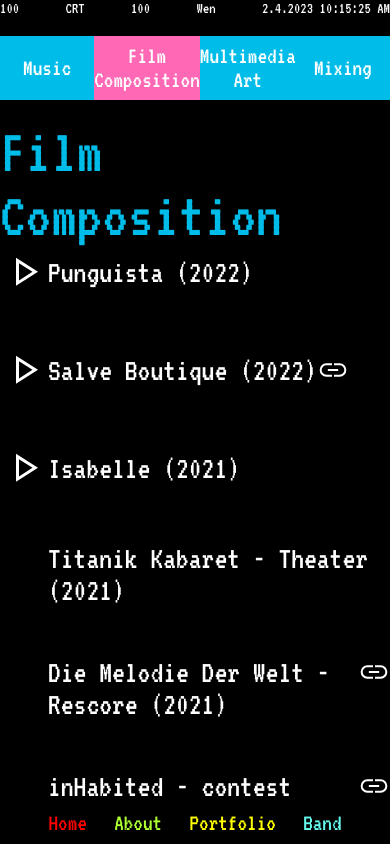
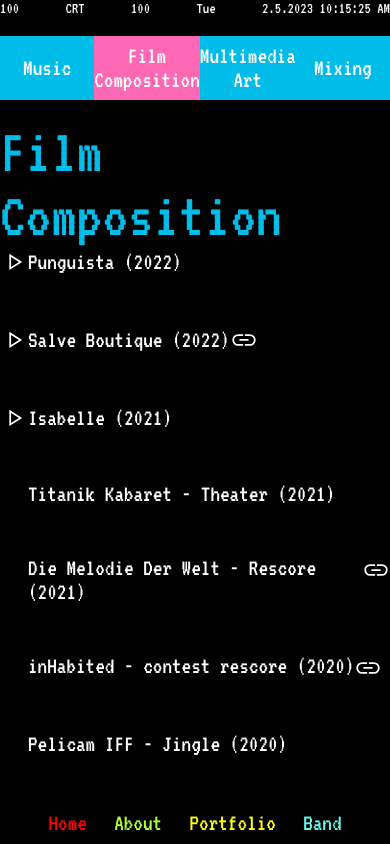
Before and after one commit to paluras/zaharen.co, a React (Vite) app: page /film in a window 390 px wide. Built offline with nearby package versions, Linux system fonts and the light colour scheme.

Commit message:
Font size and center contacts

```diff
--- a/src/App.css
+++ b/src/App.css
@@ -2,6 +2,7 @@
   font-family: "VT323", monospace;
   margin: 0;
 }
+
 *::-webkit-scrollbar {
   width: 0;
 }
@@ -391,6 +392,7 @@ iframe {
   gap: 30px;
   width: 60%;
   margin: auto;
+  margin-top: -100px;
 }
 
 .contact-text > div > a {
@@ -626,10 +628,14 @@ video {
     justify-content: center;
     text-align: center;
     font-size: 2rem;
-    grid-template-columns: 1fr;
+    grid-template-columns: 300px;
     color: white;
     gap: 30px;
-    width: 30%;
+
+  }
+  .contact-text > div{
+    display: flex;
+    justify-content: center;
   }
 
   .big-img {
@@ -637,6 +643,18 @@ video {
   }
   nav > p {
     font-size: 1.5rem;
+  }
+  .text{
+    font-size: 1.5rem;
+  }
+   .secondNav > a > li {
+    font-size: 1.5rem;
+  }
+  .icon{
+    width: 28px;
+  }
+  .video-justtittle{
+    margin-left: 28px;
   }
 
 }
@@ -646,6 +664,9 @@ video {
     font-size: 1rem;
   }
 
+  .text{
+    font-size: 1.5rem;
+  }
 
 
 
--- a/src/components/Nav.jsx
+++ b/src/components/Nav.jsx
@@ -17,7 +17,7 @@ function Nav({handleClickCRT}){
 
     return(
             <nav>
-                <p>100 <span className="crt-mode" onClick={() => handleClickCRT()}>CRT</span> <span>100</span> <span>{months[time.getDay()]}</span> {time.getDay()}.{time.getMonth()}.{time.getFullYear()} {time.toLocaleTimeString()}</p>
+                <p>100 <span className="crt-mode" onClick={() => handleClickCRT()}>CRT</span> <span>100</span> <span>{months[time.getDay()-1]}</span> {time.getDay()}.{time.getMonth()+1}.{time.getFullYear()} {time.toLocaleTimeString()}</p>
               </nav>
     )
 }
```
